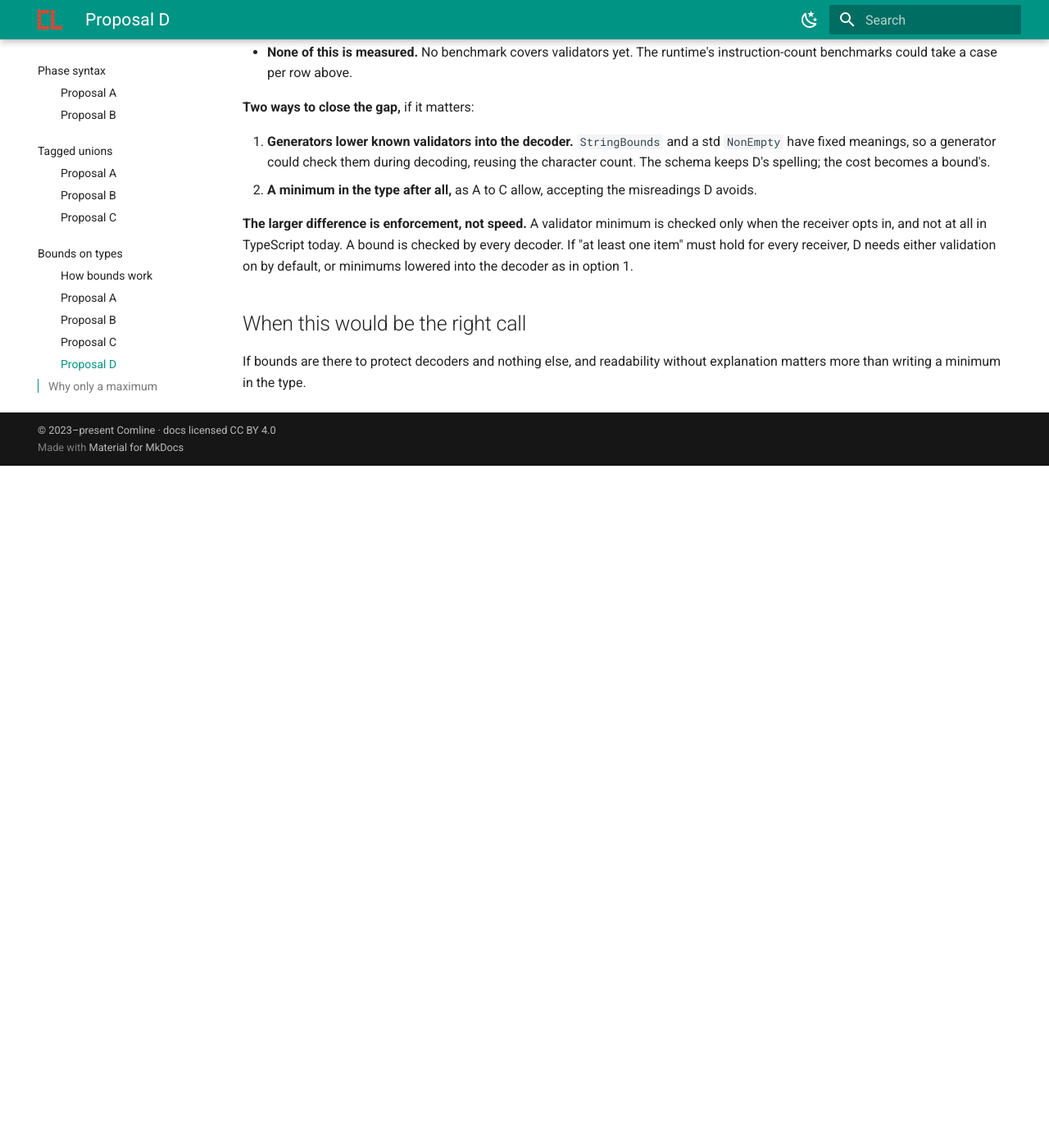
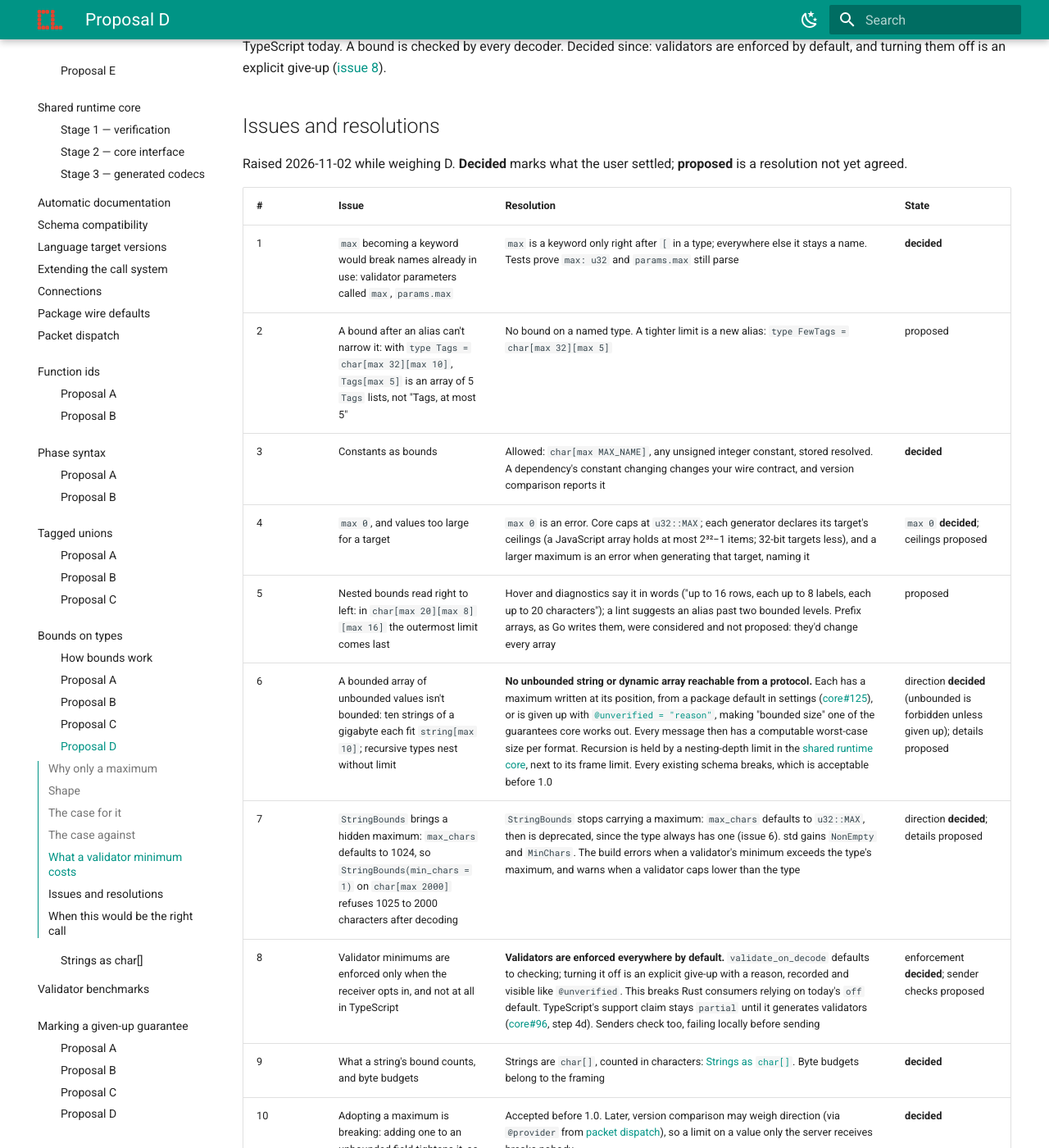
Before and after one commit to ComlineProject/docs, an MkDocs documentation site: the page built from docs/docs/proposals/type-bounds/max-only.md, in a window 1280 px wide and 1400 px high, scrolled down 3732 px. Shown: the whole window at 82% size. Built offline with MkDocs 1.6.1 and Material for MkDocs 9.7.7, drawn with Linux system fonts in a browser that asks for light colours; the version menu is left out; before the commit the page ends 4300 px from its top, so only the background shows below that; some of the changed text lies outside the part shown.

Commit message:
proposals: strings as char[], and Proposal D's issues and resolutions
Strings are arrays of char (C2, decided): char is one Unicode scalar
value, string is the built-in name for char[], an array of char is
always sent as text, and every bound is T[max N], so a bounded string
is char[max 64] and an exact one char[2]. This replaces the
string(max n) form decided earlier the same day.

Proposal D gains an issues-and-resolutions table recording what was
decided (a contextual max keyword, constants as bounds, no max 0,
unbounded forbidden unless given up, StringBounds without a hidden
maximum, validators enforced by default, breaking adoption accepted
before 1.0) and what is proposed (no bounds on named types, per-target
ceilings, nested readability, fixed-capacity types opt-in, checks
written once through the shared runtime core and the codec plan).

````diff
--- a/docs/docs/proposals/type-bounds/max-only.md
+++ b/docs/docs/proposals/type-bounds/max-only.md
@@ -1,8 +1,9 @@
 # Proposal D — a maximum only: `Order[max 100]`
 
-Status: **leaning** · A string's maximum is `string(max n)` (decided
-2026-11-02) · See the [section overview](index.md) for the question all four
-answer
+Status: **leaning** · Strings are `char[]`, so a bounded string is
+`char[max n]` ([decided 2026-11-02](char-strings.md), replacing `string(max n)`)
+· Issues and resolutions [below](#issues-and-resolutions) · See the
+[section overview](index.md) for the question all four answer
 
 **The idea:** a type carries only a **maximum**, written with the word `max`:
 `Order[max 100]` is at most 100 orders. There's no minimum and no range.
@@ -27,24 +28,20 @@
 
 ## Shape
 
-The array form is `T[max N]`. A **string's** own maximum can't be written
-`string[max 64]`, because that's an array of up to 64 strings. It's written
-**`string(max 64)`** (decided 2026-11-02). Two forms were weighed:
+Every bound is `T[max N]`, strings included. A string is an array of `char`
+([Strings as `char[]`](char-strings.md)), so a string of at most 64 characters
+is `char[max 64]`, and exactly 2 characters is `char[2]`. `string` stays the
+built-in name for `char[]`, and takes no bound itself.
 
-| | Chosen: `string(max 64)` | Not chosen: `string max 64` |
-|---|---|---|
-| A field | `name: string(max 32)` | `name: string max 32` |
-| Inside a union | `union(string(max 16) u32)` | `union(string max 16 u32)`: harder to see where the member ends |
-| An array of bounded strings | `string(max 32)[max 10]` | `(string max 32)[max 10]`: needs grouping |
-
-`string max 64` reads well alone, but inside a union or an array it needs
-grouping, so the parenthesized form won.
+*History:* a string's maximum was first decided as `string(max 64)`, a form
+only strings had. Making strings `char[]` replaced it the same day, so one
+syntax covers everything.
 
 ```ids
 const MAX_NAME: u32 = 64
 
 /// A display name: at most 32 characters.
-type AccountName = string(max 32)
+type AccountName = char[max 32]
 
 /// Raw image bytes, at most 64 KiB.
 type Avatar = u8[max 65536]
@@ -52,11 +49,11 @@
 struct Customer {
     id: u64
     /// Never empty: the minimum is a validator.
-    @validators = [StringBounds(min_chars = 1)]
+    @validators = [NonEmpty()]
     name: AccountName
-    optional email: string(max 254)
+    optional email: char[max 254]
     /// Up to 10 tags of up to 32 characters each.
-    tags: string(max 32)[max 10]
+    tags: char[max 32][max 10]
     optional avatar: Avatar
 }
 
@@ -70,14 +67,13 @@
     /// At least one line (a validator), at most 100 (the type).
     @validators = [NonEmpty()]
     lines: OrderLine[max 100]
-    discount: union(string(max 16) u32)
-    optional note: string(max MAX_NAME)
+    discount: union(char[max 16] u32)
+    optional note: char[max MAX_NAME]
 }
 
 struct OrderLine {
-    /// Exactly 8 characters: the maximum in the type, the minimum a validator.
-    @validators = [StringBounds(min_chars = 8)]
-    sku: string(max 8)
+    /// Exactly 8 characters: an exact length is in the type.
+    sku: char[8]
     /// A month, 1 to 12: a value rule, so a validator, not a bound.
     @validators = [IntRange(min = 1, max = 12)]
     month: u8
@@ -85,17 +81,17 @@
 
 /// Up to 16 rows, each with up to 8 labels of up to 20 characters.
 struct Board {
-    rows: string(max 20)[max 8][max 16]
+    rows: char[max 20][max 8][max 16]
 }
 
 error OutOfStock {
     message = f"{item} is out of stock"
-    item: string(max 64)
+    item: char[max 64]
 }
 
 protocol Orders {
     function place(order: Order) -> u64;
-    function search(query: string(max 100), limit: u32) -> Order[max 50];
+    function search(query: char[max 100], limit: u32) -> Order[max 50];
     function rename(id: u64, name: AccountName) -> ();
 }
 ```
@@ -123,11 +119,9 @@
   loss for safety, since minimums don't protect allocation, but an empty list
   is refused one step later.
 - **A new word, `max`,** inside type brackets.
-- **A string's maximum is written differently from an array's:**
-  `string(max 64)` against `T[max 64]`, since `string[max 64]` is already an
-  array of strings.
-- **Exact strings** (`sku`, exactly 8 characters) take two pieces: the maximum in
-  the type, the minimum in a validator.
+- **`string[max 64]` is an array of strings,** while a bounded string is
+  `char[max 64]`. Someone meaning the second may write the first
+  ([Strings as `char[]`](char-strings.md#issues)).
 - **A minimum as a validator costs more, and isn't always enforced.** See
   [What a validator minimum costs](#what-a-validator-minimum-costs).
 
@@ -183,9 +177,29 @@
 
 **The larger difference is enforcement, not speed.** A validator minimum is
 checked only when the receiver opts in, and not at all in TypeScript today. A
-bound is checked by every decoder. If "at least one item" must hold for every
-receiver, D needs either validation on by default, or minimums lowered into the
-decoder as in option 1.
+bound is checked by every decoder. Decided since: validators are enforced by
+default, and turning them off is an explicit give-up
+([issue 8](#issues-and-resolutions)).
+
+## Issues and resolutions
+
+Raised 2026-11-02 while weighing D. **Decided** marks what the user settled;
+**proposed** is a resolution not yet agreed.
+
+| # | Issue | Resolution | State |
+|---|---|---|---|
+| 1 | `max` becoming a keyword would break names already in use: validator parameters called `max`, `params.max` | `max` is a keyword only right after `[` in a type; everywhere else it stays a name. Tests prove `max: u32` and `params.max` still parse | **decided** |
+| 2 | A bound after an alias can't narrow it: with `type Tags = char[max 32][max 10]`, `Tags[max 5]` is an array of 5 `Tags` lists, not "Tags, at most 5" | No bound on a named type. A tighter limit is a new alias: `type FewTags = char[max 32][max 5]` | proposed |
+| 3 | Constants as bounds | Allowed: `char[max MAX_NAME]`, any unsigned integer constant, stored resolved. A dependency's constant changing changes your wire contract, and version comparison reports it | **decided** |
+| 4 | `max 0`, and values too large for a target | `max 0` is an error. Core caps at `u32::MAX`; each generator declares its target's ceilings (a JavaScript array holds at most 2³²−1 items; 32-bit targets less), and a larger maximum is an error when generating that target, naming it | `max 0` **decided**; ceilings proposed |
+| 5 | Nested bounds read right to left: in `char[max 20][max 8][max 16]` the outermost limit comes last | Hover and diagnostics say it in words ("up to 16 rows, each up to 8 labels, each up to 20 characters"); a lint suggests an alias past two bounded levels. Prefix arrays, as Go writes them, were considered and not proposed: they'd change every array | proposed |
+| 6 | A bounded array of unbounded values isn't bounded: ten strings of a gigabyte each fit `string[max 10]`; recursive types nest without limit | **No unbounded string or dynamic array reachable from a protocol.** Each has a maximum written at its position, from a package default in settings ([core#125](https://github.com/ComlineProject/core/issues/125)), or is given up with [`@unverified = "reason"`](../guarantee-marker/index.md), making "bounded size" one of the guarantees core works out. Every message then has a computable worst-case size per format. Recursion is held by a nesting-depth limit in the [shared runtime core](../shared-runtime-core/core-interface.md#what-the-core-owns), next to its frame limit. Every existing schema breaks, which is acceptable before 1.0 | direction **decided** (unbounded is forbidden unless given up); details proposed |
+| 7 | `StringBounds` brings a hidden maximum: `max_chars` defaults to 1024, so `StringBounds(min_chars = 1)` on `char[max 2000]` refuses 1025 to 2000 characters after decoding | `StringBounds` stops carrying a maximum: `max_chars` defaults to `u32::MAX`, then is deprecated, since the type always has one (issue 6). std gains `NonEmpty` and `MinChars`. The build errors when a validator's minimum exceeds the type's maximum, and warns when a validator caps lower than the type | direction **decided**; details proposed |
+| 8 | Validator minimums are enforced only when the receiver opts in, and not at all in TypeScript | **Validators are enforced everywhere by default.** `validate_on_decode` defaults to checking; turning it off is an explicit give-up with a reason, recorded and visible like `@unverified`. This breaks Rust consumers relying on today's `off` default. TypeScript's support claim stays `partial` until it generates validators ([core#96](https://github.com/ComlineProject/core/issues/96), step 4d). Senders check too, failing locally before sending | enforcement **decided**; sender checks proposed |
+| 9 | What a string's bound counts, and byte budgets | Strings are `char[]`, counted in characters: [Strings as `char[]`](char-strings.md). Byte budgets belong to the framing | **decided** |
+| 10 | Adopting a maximum is breaking: adding one to an unbounded field tightens it, so a major version | Accepted before 1.0. Later, version comparison may weigh direction (via `@provider` from [packet dispatch](../packet-dispatch.md)), so a limit on a value only the server receives breaks nobody | **decided** |
+| 11 | A generator using fixed-capacity types (`ArrayString<32>`) changes its consumers' code when a maximum changes, beyond the wire | Fixed-capacity types are opt-in in a generator's configuration; the default is the language's normal heap type with a check | to be proposed |
+| 12 | Every language pays for checking, and writes the check itself | Following the [shared runtime core](../shared-runtime-core/index.md): the core owns what is bytes and integers, not host values. **Decoding** works on bytes, so "strict UTF-8 and count characters up to N" can be a core primitive; it moves into a language's path only where instruction counts show the call is at least as fast, as in [stage 4](../shared-runtime-core/index.md#stage-4-moving-typescript). **Encoding** starts from a host string, which the core doesn't own. The rule itself is written once: [stage 3](../shared-runtime-core/generated-codecs.md)'s layout plan carries each maximum, and every generator renders the check from it, held together by the vectors and differential fuzzing. The runtime cost per language is what the [validator benchmarks](../validator-benchmarks.md) would measure | proposed |
 
 ## When this would be the right call
 
--- a/docs/mkdocs.yml
+++ b/docs/mkdocs.yml
@@ -165,6 +165,7 @@
       - 'Proposal B': 'proposals/type-bounds/angle-brackets.md'
       - 'Proposal C': 'proposals/type-bounds/annotation.md'
       - 'Proposal D': 'proposals/type-bounds/max-only.md'
+      - 'Strings as char[]': 'proposals/type-bounds/char-strings.md'
     - Validator benchmarks: 'proposals/validator-benchmarks.md'
     - 'Marking a given-up guarantee':
       - 'proposals/guarantee-marker/index.md'
````
Also changed, not shown: docs/docs/proposals/index.md (+3 -2 lines), docs/docs/proposals/type-bounds/char-strings.md (added, +99 -0 lines), docs/docs/proposals/type-bounds/index.md (+25 -19 lines), docs/docs/proposals/type-bounds/model.md (+3 -1 lines).
